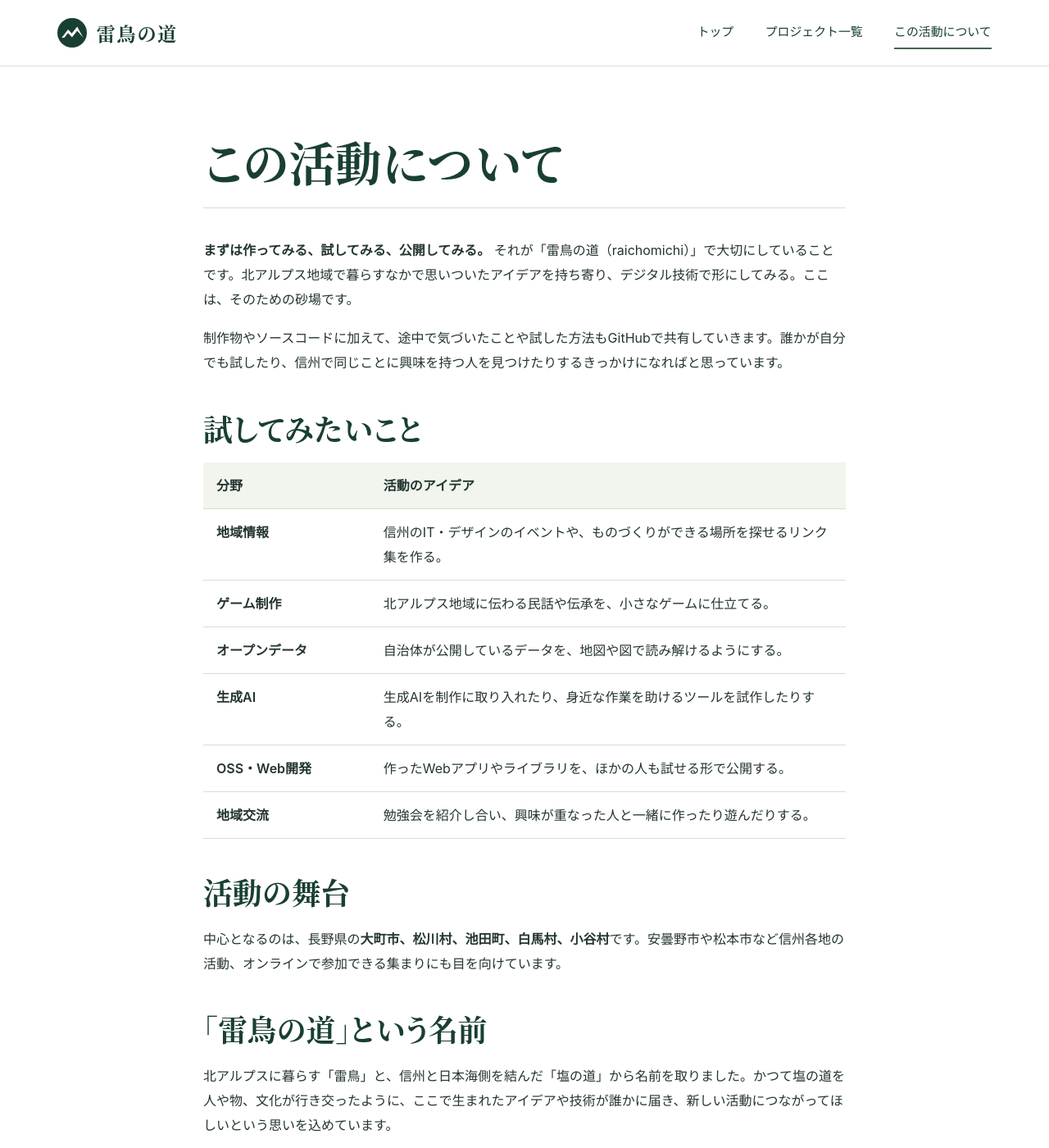
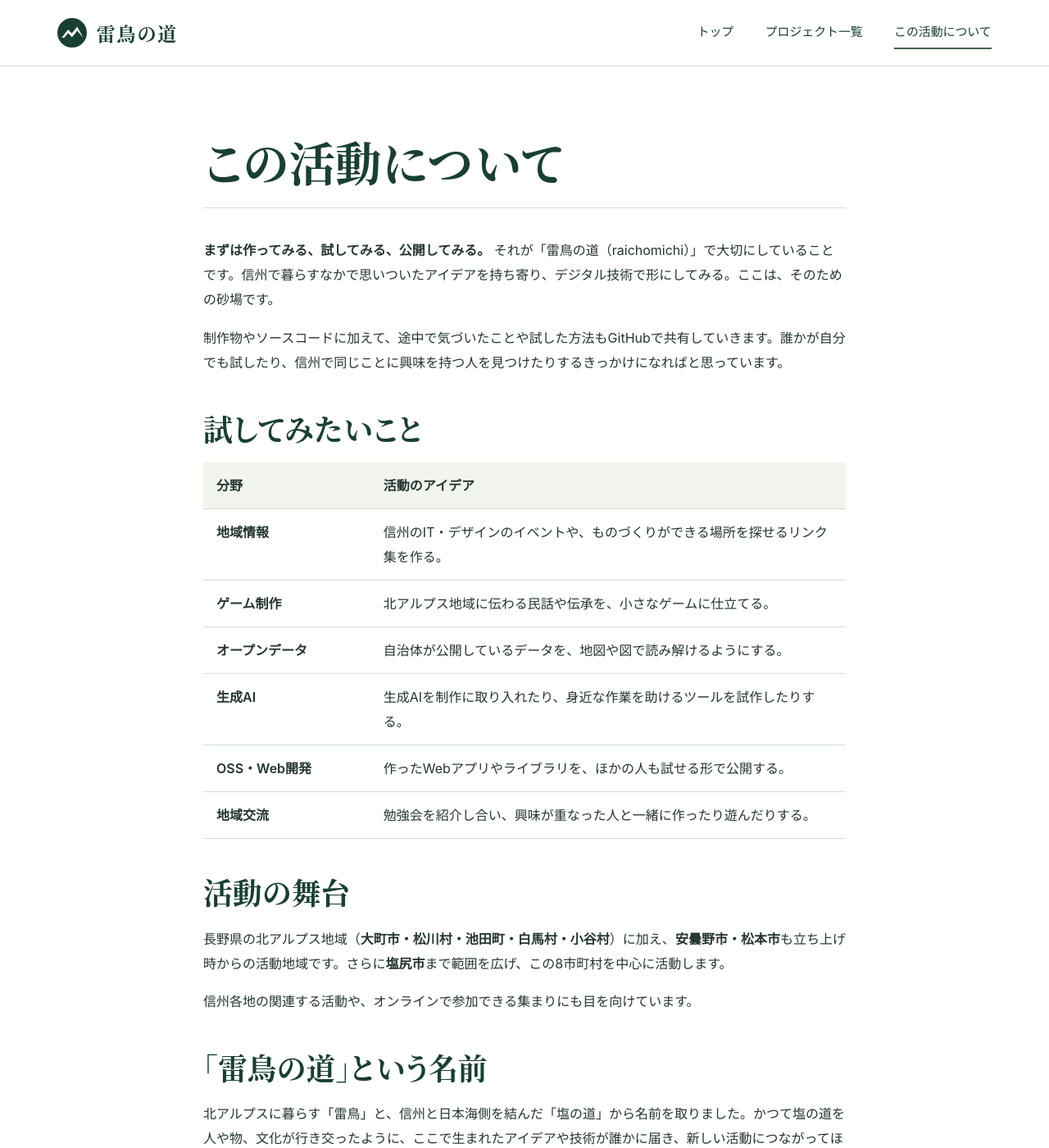
Before and after one commit to raichomichi/raichomichi.github.io, a Jekyll site: the page built from about.md, in a window 1280 px wide and 1400 px high. Shown: the whole window at 82% size. Built offline with Jekyll 4.4.1, drawn with Linux system fonts in a browser that asks for light colours.

Commit message:
活動地域に安曇野市・松本市・塩尻市を明記

```diff
--- a/_config.yml
+++ b/_config.yml
@@ -1,5 +1,5 @@
 title: 雷鳥の道
-description: 長野県・北アルプス地域を中心に、Webやデジタル技術を使って作り、試し、公開する個人プロジェクトです。
+description: 長野県の北アルプス地域と安曇野市・松本市・塩尻市を舞台に、Webやデジタル技術を使って作り、試し、公開する個人プロジェクトです。
 lang: ja
 url: https://raichomichi.github.io
 baseurl: ""
--- a/about.md
+++ b/about.md
@@ -1,10 +1,10 @@
 ---
 layout: article
 title: この活動について
-description: 雷鳥の道で試したいこと、活動の舞台となる信州・北アルプス地域、名前の由来、運営者と連絡先を紹介します。
+description: 北アルプス地域と安曇野市・松本市・塩尻市を舞台に、雷鳥の道で試したいことを紹介します。名前の由来、運営者、連絡先も掲載しています。
 permalink: /about/
 ---
-**まずは作ってみる、試してみる、公開してみる。** それが「雷鳥の道（raichomichi）」で大切にしていることです。北アルプス地域で暮らすなかで思いついたアイデアを持ち寄り、デジタル技術で形にしてみる。ここは、そのための砂場です。
+**まずは作ってみる、試してみる、公開してみる。** それが「雷鳥の道（raichomichi）」で大切にしていることです。信州で暮らすなかで思いついたアイデアを持ち寄り、デジタル技術で形にしてみる。ここは、そのための砂場です。
 
 制作物やソースコードに加えて、途中で気づいたことや試した方法もGitHubで共有していきます。誰かが自分でも試したり、信州で同じことに興味を持つ人を見つけたりするきっかけになればと思っています。
 
@@ -21,7 +21,9 @@ permalink: /about/
 
 ## 活動の舞台
 
-中心となるのは、長野県の**大町市、松川村、池田町、白馬村、小谷村**です。安曇野市や松本市など信州各地の活動、オンラインで参加できる集まりにも目を向けています。
+長野県の北アルプス地域（**大町市・松川村・池田町・白馬村・小谷村**）に加え、**安曇野市・松本市**も立ち上げ時からの活動地域です。さらに**塩尻市**まで範囲を広げ、この8市町村を中心に活動します。
+
+信州各地の関連する活動や、オンラインで参加できる集まりにも目を向けています。
 
 ## 「雷鳥の道」という名前
 
--- a/index.html
+++ b/index.html
@@ -8,7 +8,7 @@ permalink: /
     <p class="reading" lang="en">Raichomichi</p>
     <h1 id="site-name">雷鳥の道</h1>
     <p class="tagline"><span>北アルプスから、</span><span>つくる・試す・つながる。</span></p>
-    <p class="introduction">雷鳥の道は、長野県の北アルプス地域を中心に、Webやデジタル技術で「こんなものがあったら」を試してみる、個人運営の実験場です。</p>
+    <p class="introduction">雷鳥の道は、長野県の北アルプス地域と安曇野市・松本市・塩尻市を舞台に、Webやデジタル技術で「こんなものがあったら」を試してみる、個人運営の実験場です。</p>
     <div class="hero-links">
       <a class="button" href="{{ '/projects/' | relative_url }}">プロジェクト一覧</a>
       <a class="text-link" href="{{ '/about/' | relative_url }}">この活動について</a>
```
Also changed, not shown: README.md.
